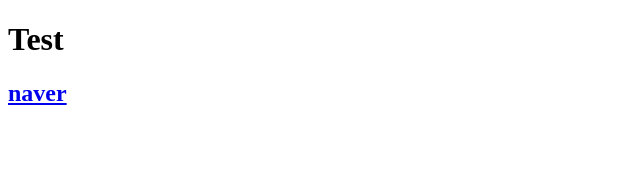
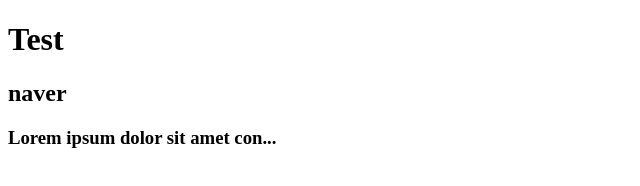
Before and after one commit to universe119/springMethod, a plain HTML site: page index.html in a window 1280 px wide. Shown: the whole page, without its empty margins (0-640 px from the left). Drawn offline with Linux system fonts and the light colour scheme.

Commit message:
50글자미션, 3항연산자+함수추가

```diff
--- a/index.html
+++ b/index.html
@@ -9,5 +9,8 @@
 <body>
     <h1>Hello World</h1>
     <h2>naver</h2>
+    <h3>
+        Lorem ipsum dolor sit amet consectetur adipisicing elit. Qui omnis dolores porro voluptatem!
+    </h3>
 </body>
 </html>
--- a/script.js
+++ b/script.js
@@ -6,3 +6,59 @@ h1.innerText = "Test";
 const h2 = document.querySelector("h2");
 const linkURL = "https://ww.naver.com";
 h2.innerHTML = `<a href=${linkURL}>naver</a>`;
+
+// console.dir(h2);
+
+const h3 = document.querySelector("h3");
+console.log(h3.innerText.length); // 문자 확인
+const h3_text = h3.innerText;
+// h3문자열을 0위치에서 부터 50번째 위치까지 짜른뒤
+// 짜른 문자열을 다시 h3.innderText 프로퍼티에 대입해서 적용
+// h3.innerText = h3_text.substring(0, 50);
+
+// 미션 - 조건문을 활용해서 h3에 들어가는 문자값이 50글자가 안되면 해당문자를 그대로 출력하고 50글자가 넘어가면 50글자까지 자른뒤 그 뒤에 ... 말줌임표 추가
+
+// if (h3_text.length < 50) h3.innerText = h3_text;
+
+// if (h3_text.length >= 50) h3.innerText = h3_text.substring(0, 50) + "...";
+
+/* 강사님 코드
+if (h3_text.length > 30) {
+    h3.innerText = h3_text.substring(0, 30) + "...";
+} else {
+    h3.innerText = h3_text;
+}
+
+// 다른 방법
+if (h3_text.length > 30) h3.innerText = h3.innerText.substring(0, 30) + "..."; else h3.innerText = h3_text;
+*/
+
+h3.innerText = h3_text.length > 30 ? h3_text.substring(0, 30) + "..." : h3_text;
+
+// 미션 - 위의 기능을 재사용하기 편하도록 함수로 패키징
+// 내가한 소스
+// shortenText("h3", 30)
+// function shortenText(el, len) {
+// 	const elt = document.querySelector(el);
+// 	el_text = elt.innerText;
+
+// 	elt.innerText =
+// 		el_text.length > 50 ? el_text.substring(0, len) + "..." : el_text;
+// }
+// shortenText("h3", 95);
+
+/* // 강사님 소스
+ */
+function shortenText(elem, len) {
+	// 첫 번째 인수로 받은 문자값으로 DOM요소 선택
+	const el = document.querySelector(elem);
+	// 해당 요소의 문자갑 변수에 할당
+	const el_text = el.innerText;
+
+	// 해당 돔요소에 innerText프로퍼티에 대입ㅎ되는 우항을 3항연산자로 연산 처리 후 대입
+	el.innerText =
+		el_text.length > len ? el_text.substring(0, len) + "..." : el_text;
+}
+shortenText("h1", 5);
+shortenText("h2", 5);
+shortenText("h3", 50);
```
